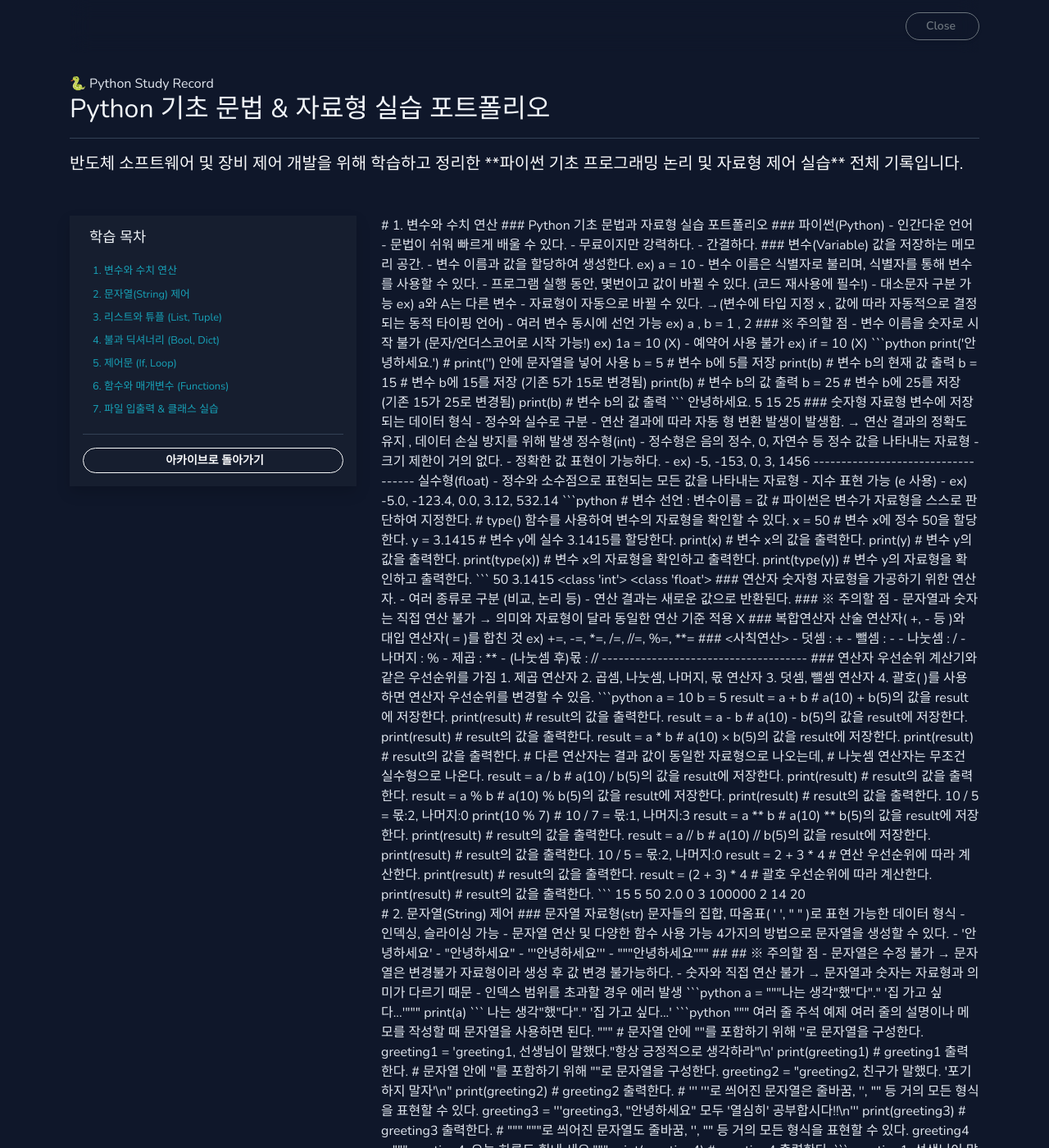
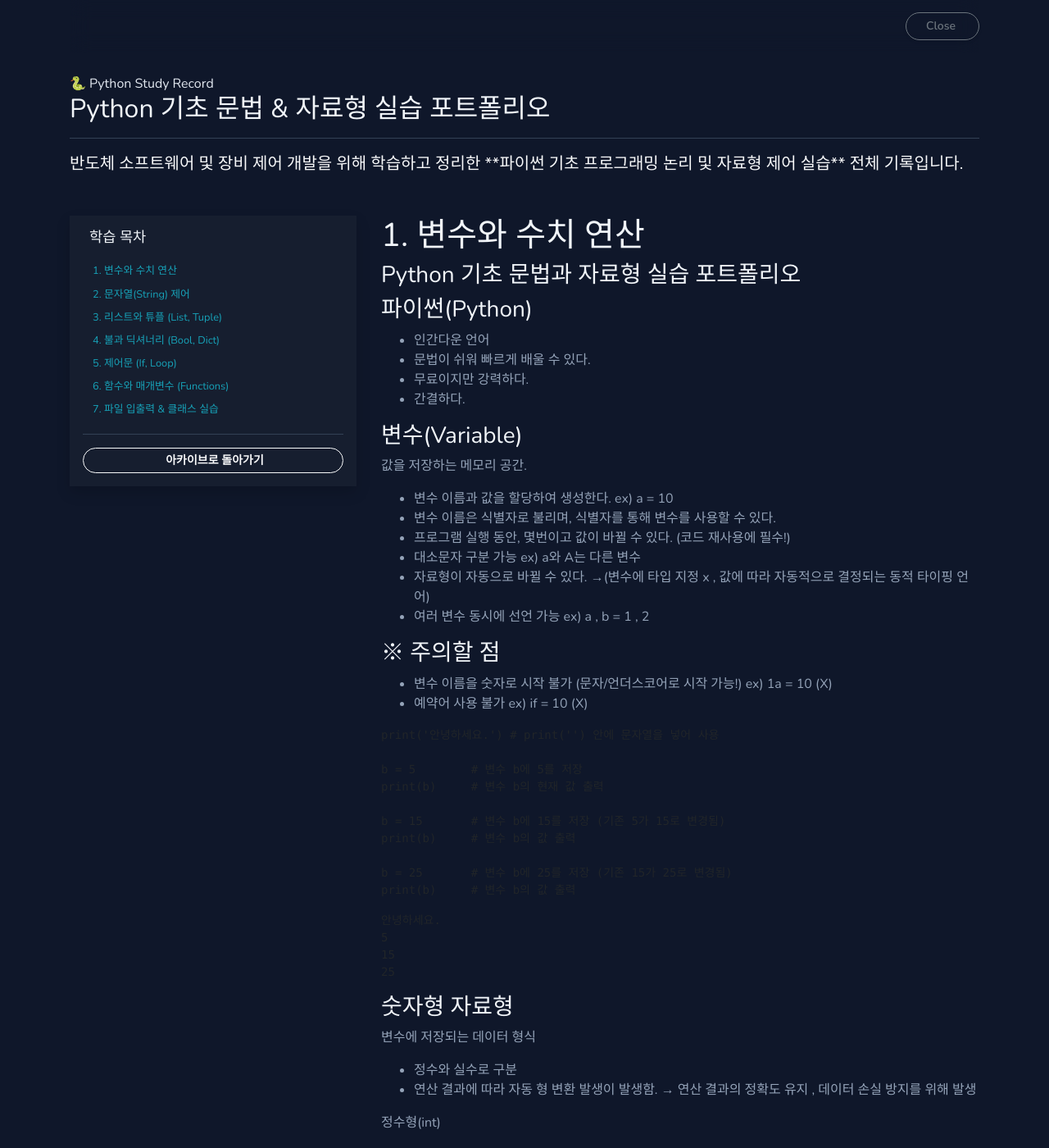
Before and after one commit to lee-myeong-eun/lee-myeong-eun.github.io, a Jekyll site: the page built from _pages/python-basics.md, in a window 1280 px wide and 1400 px high, scrolled down 401 px. Shown: the whole window at 82% size. Built offline with Jekyll 4.4.1, drawn with Linux system fonts in a browser that asks for light colours; some of the changed text lies outside the part shown.

Commit message:
Fix markdown rendering inside HTML div for python-basics.md

```diff
--- a/_pages/python-basics.md
+++ b/_pages/python-basics.md
@@ -41,7 +41,7 @@
       </div>
 
       <!-- Right Detailed Content -->
-      <div class="col-lg-8 mb-4">
+      <div class="col-lg-8 mb-4" markdown="1">
 
 <div id="section1"></div>
 
```
